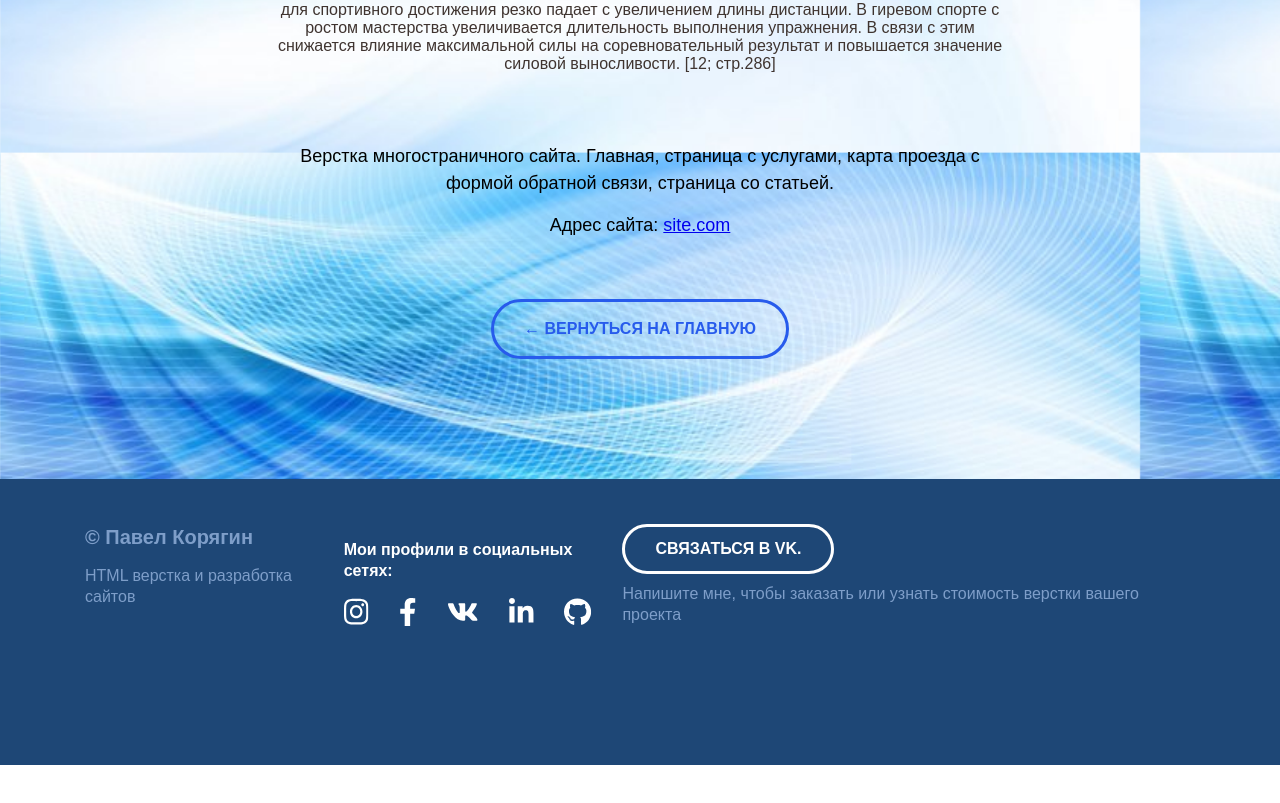
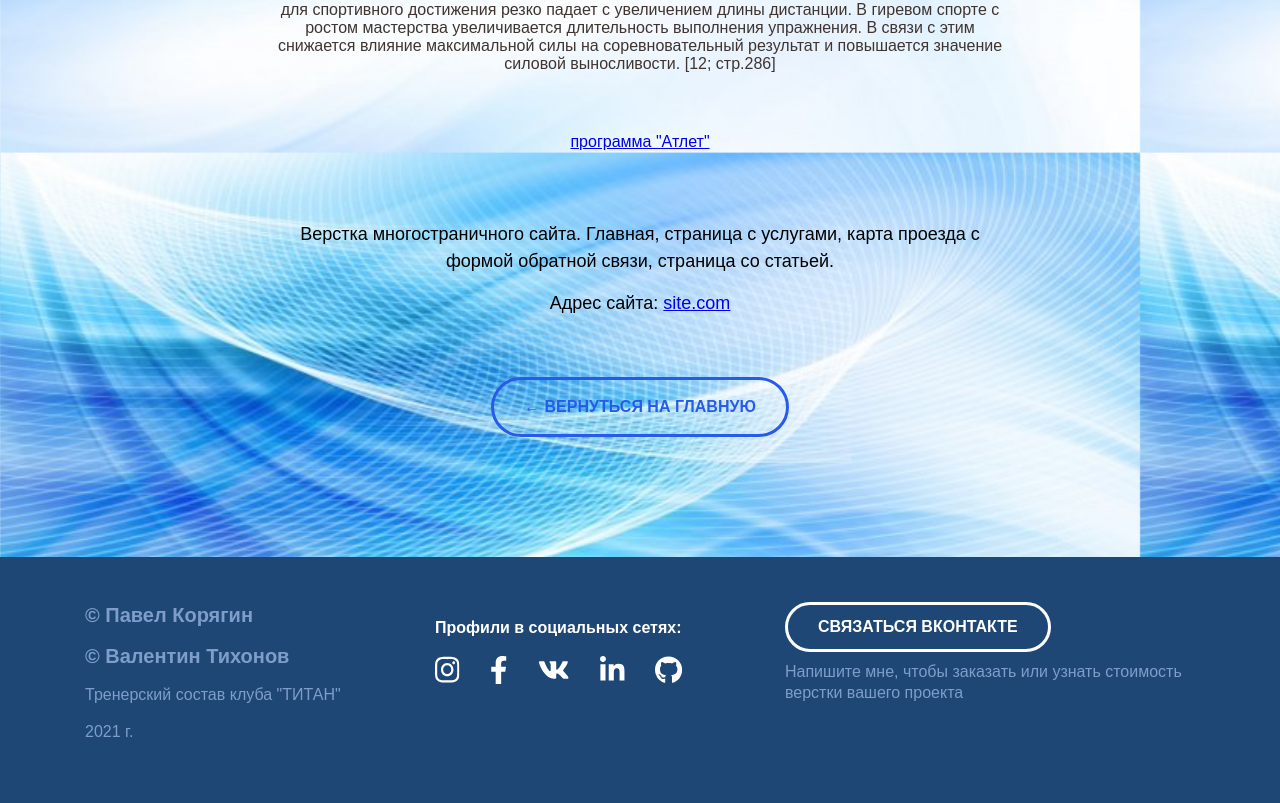
Before and after one commit to PavelName/NewProjekt, a plain HTML site: page programs.html in a window 1280 px wide. Shown: the part 1986-2789 px from the top of the page. Before the commit the page ends 2751 px from the top, so only its background shows below. Drawn offline with Linux system fonts and the light colour scheme.

Commit message:
исправлен футер

```diff
--- a/programs.html
+++ b/programs.html
@@ -118,6 +118,7 @@
                     максимальной силы на соревновательный результат и повышается значение силовой выносливости. [12;
                     стр.286]
                 </p>
+                <a href="https://р38.навигатор.дети/program/7578-programma-atlet" target="_blank">программа "Атлет"</a>
             </div>
             <div class="project_description">
                 <p>Верстка многостраничного сайта. Главная, страница с услугами, карта проезда с формой обратной связи,
@@ -131,12 +132,14 @@
     <div class="footer">
         <div class="container">
             <div class="footer_row">
-                <div class="footer_copyright">
+                <div class="footer_copyright footer-col">
                     <div class="footer_copyright_name"> © Павел Корягин</div>
-                    <p>HTML верстка и разработка сайтов</p>
+                    <div class="footer_copyright_name"> © Валентин Тихонов</div>
+                   <p>Тренерский состав клуба "ТИТАН" </p>
+                   <p>2021 г.</p>
                 </div>
-                <div class="footer_icons">
-                    <p>Мои профили в социальных сетях:</p>
+                <div class="footer_icons footer-col">
+                    <p>Профили в социальных сетях:</p>
                     <div class="footer_icins_row">
                         <a href="#">
                             <img src="./img/icons/instagram.svg" alt="Инстаграм">
@@ -151,15 +154,15 @@
                             <img src="./img/icons/linkedin.svg" alt="linkedin">
                         </a>
                         <a href="#">
-                            <img src="./img/icons/github.svg" alt="github">
+                            <img src="./img/icons/github.svg"  alt="github">
                         </a>
                     </div>
 
                 </div>
-                <div class="footer_contacts">
+                <div class="footer_contacts footer-col">
 
                     <a href="#" class="footer_button">
-                        Связаться в VK.
+                        Связаться Вконтакте
                     </a>
                     <p>Напишите мне, чтобы заказать или узнать стоимость верстки вашего проекта</p>
                 </div>
```
Also changed, not shown: documents.html (+8 -6 lines), history.html (+7 -5 lines), index.html (+2 -1 lines), work - programs.html (+8 -6 lines).
